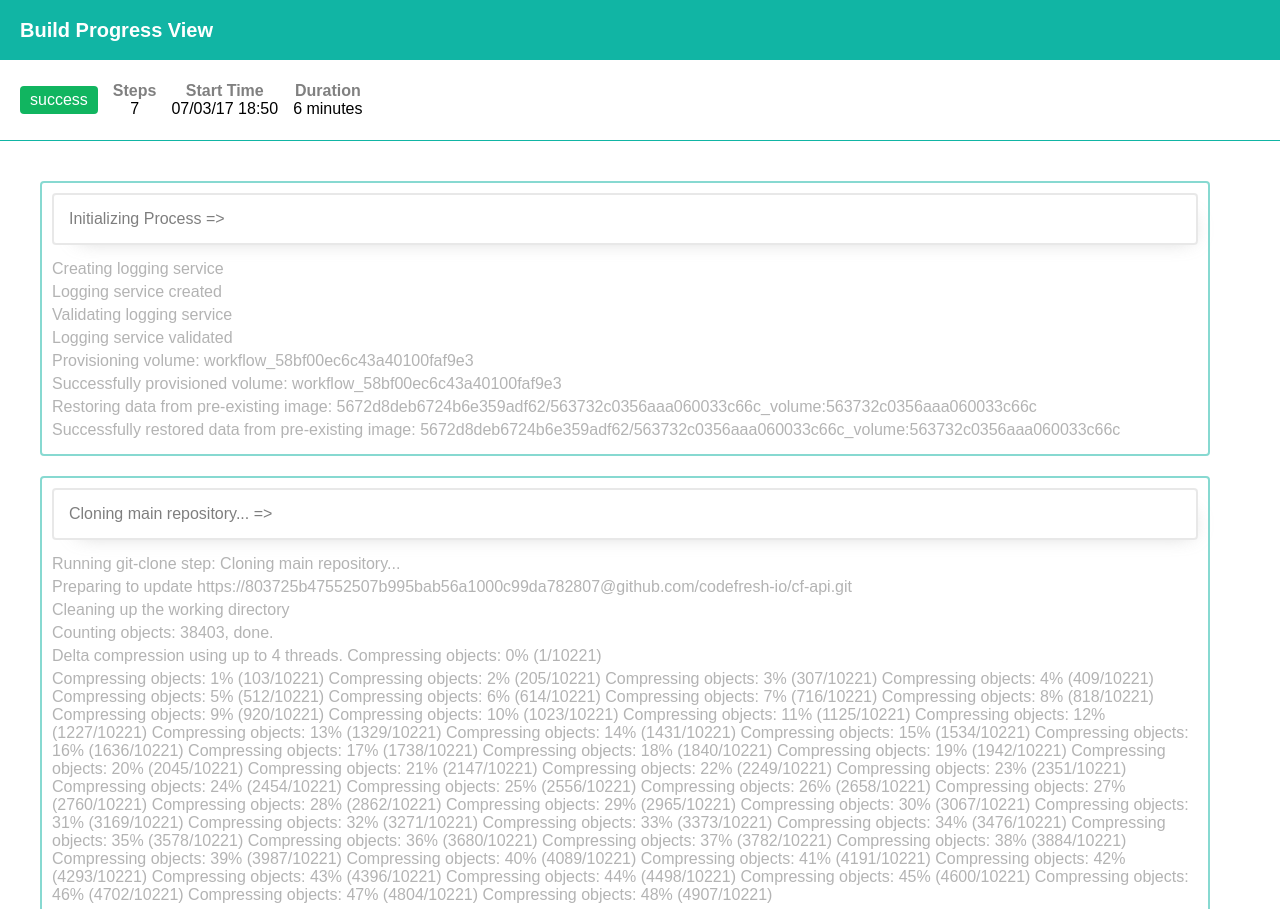
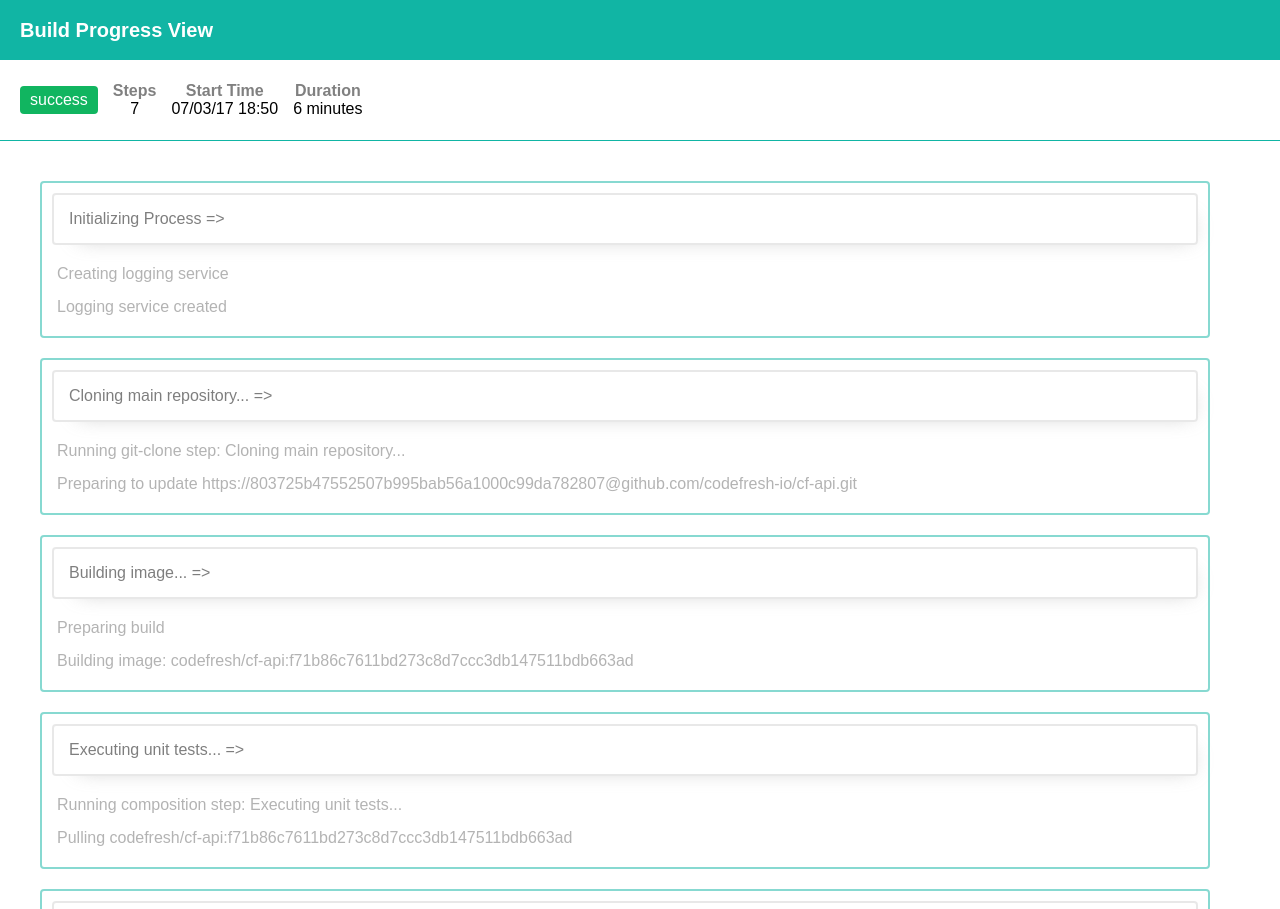
Before and after one commit to liorEhrlich/log-viewer, a React (Create React App) app: page / in a window 1280 px wide. Shown: the top 909 px of the page. Built offline with nearby package versions, Linux system fonts and the light colour scheme.

Commit message:
stream logs asynchronously into the StepLogs.js component

```diff
--- a/src/StepLogs.js
+++ b/src/StepLogs.js
@@ -1,13 +1,38 @@
-import React from 'react';
+import React, { useEffect, useState } from "react";
 import styled from "styled-components";
 
-const StepLogs = ({logs}) => (
-    <>{logs.map((log, index) => <Log key={`${log} ${index}`}>{log}</Log>)}</>
-);
+import streamLogs from "./utils/mockStreamLogsUtil";
+
+const StepLogs = ({ logs }) => {
+  const [shownLogs, setShownLogs] = useState([]);
+  const [newLog, setNewLog] = useState("");
+
+  useEffect(function simulateLogsStream() {
+    streamLogs(logs, setNewLog);
+  }, [logs]);
+
+  useEffect(
+    function updateShownLogs() {
+      if (newLog) {
+        setShownLogs([...shownLogs, newLog]);
+      }
+    },
+    [newLog]
+  );
+
+  return (
+    <>
+      {shownLogs.map((log, index) => (
+        <Log key={`${log} ${index}`}>{log}</Log>
+      ))}
+    </>
+  );
+};
 
 const Log = styled.div`
   color: dimgrey;
   margin-bottom: 5px;
+  padding: 5px;
 `;
 
 export default StepLogs;
```
